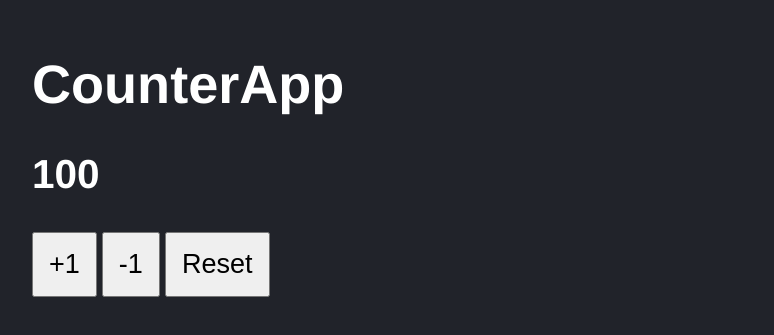
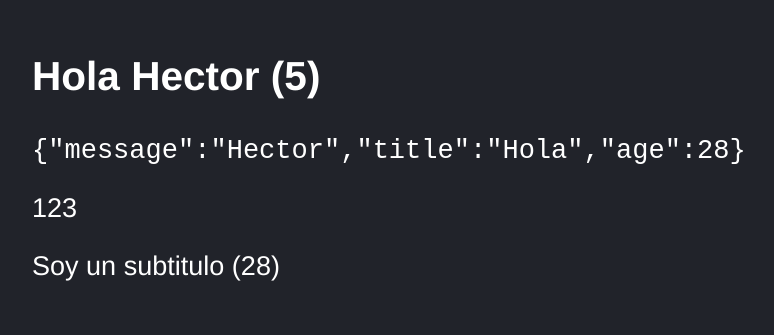
Before and after one commit to TeslaWillow/03-counter-app-vite, a React (Vite) app: page / in a window 1280 px wide. Shown: the part 131-466 px from the top of the page, without its empty margins (116-890 px from the left). Built offline with nearby package versions, Linux system fonts and the light colour scheme.

Commit message:
importing @testing-library/react

```diff
--- a/package.json
+++ b/package.json
@@ -19,6 +19,8 @@
     "@babel/core": "^7.26.8",
     "@babel/preset-env": "^7.26.8",
     "@eslint/js": "^9.19.0",
+    "@testing-library/dom": "^10.4.0",
+    "@testing-library/react": "^16.2.0",
     "@types/jest": "^29.5.14",
     "@types/react": "^19.0.8",
     "@types/react-dom": "^19.0.3",
--- a/src/FirstApp.jsx
+++ b/src/FirstApp.jsx
@@ -22,9 +22,10 @@ export const FirstApp = ({title, subTitle}) => { // Functional component
 
   return (
     <> {/* Or we can use FRAGMENT of React */}
-        <h1>-{ title } ({subTitle+1})</h1>
+        <h1>{ title }</h1>
         <h2>{ getMessage() } ({getSum(2,3)})</h2>
         <code>{ JSON.stringify(newMessage) }</code> {/* Could not be an object */}
+        <p>{subTitle}</p>
         <p>Soy un subtitulo ({ newMessage.age })</p>
     </>
   )
--- a/src/main.jsx
+++ b/src/main.jsx
@@ -1,14 +1,12 @@
 import React from 'react';
 import ReactDOM from 'react-dom/client';
 
-
-
 import './styles.css'; // Import styles0
-import { CounterApp } from './CounterApp';
+import { FirstApp } from './FirstApp';
 
 ReactDOM.createRoot( document.getElementById('root') ).render(
     <React.StrictMode>
-        {/* <FirstApp  subTitle={ 123 } /> */}
-        <CounterApp value={100} />
+        <FirstApp  subTitle={ 123 } />
+        {/* <CounterApp value={100} /> */}
     </React.StrictMode>
 )
```
Also changed, not shown: 1 other file (tests, documents, lock files or other folders).
